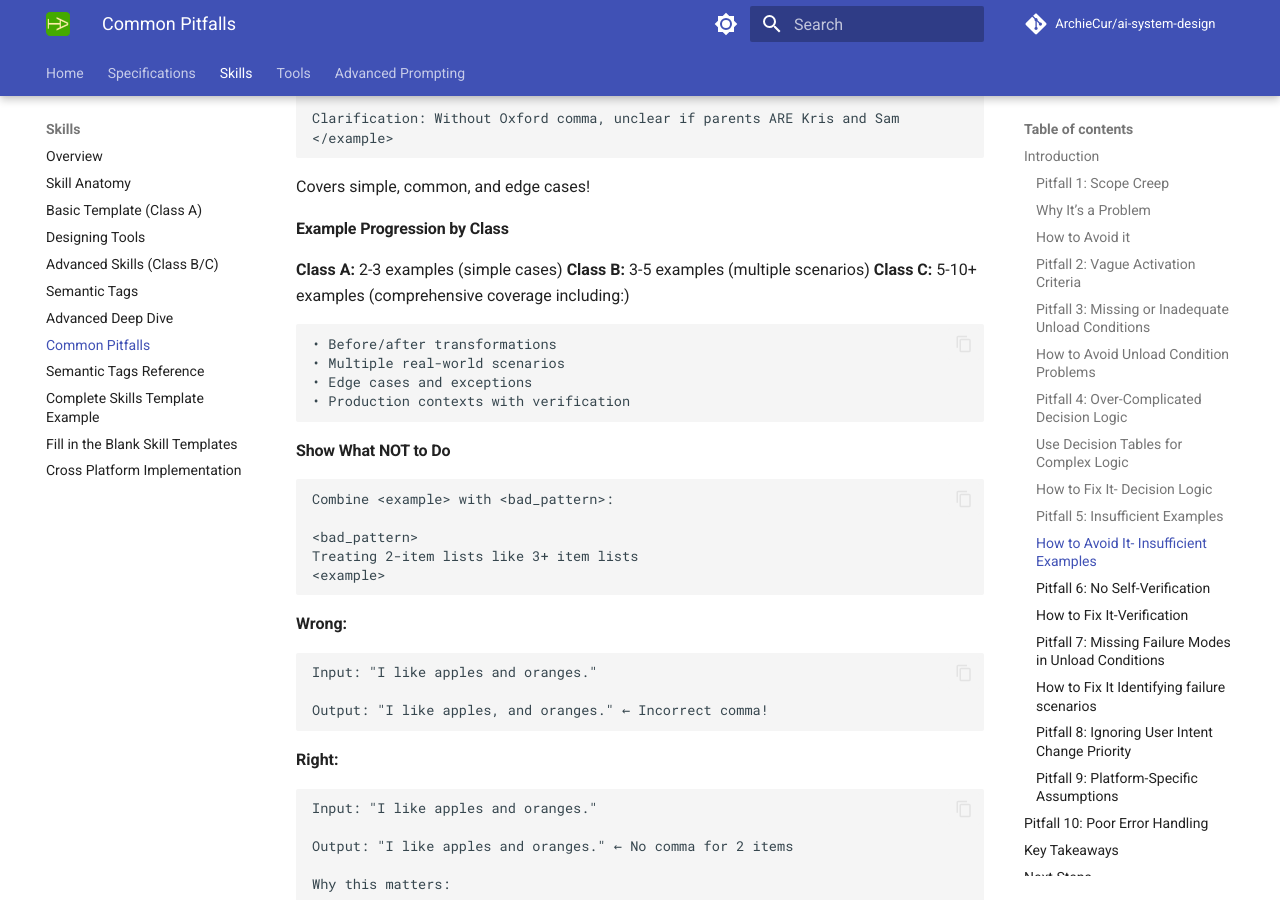
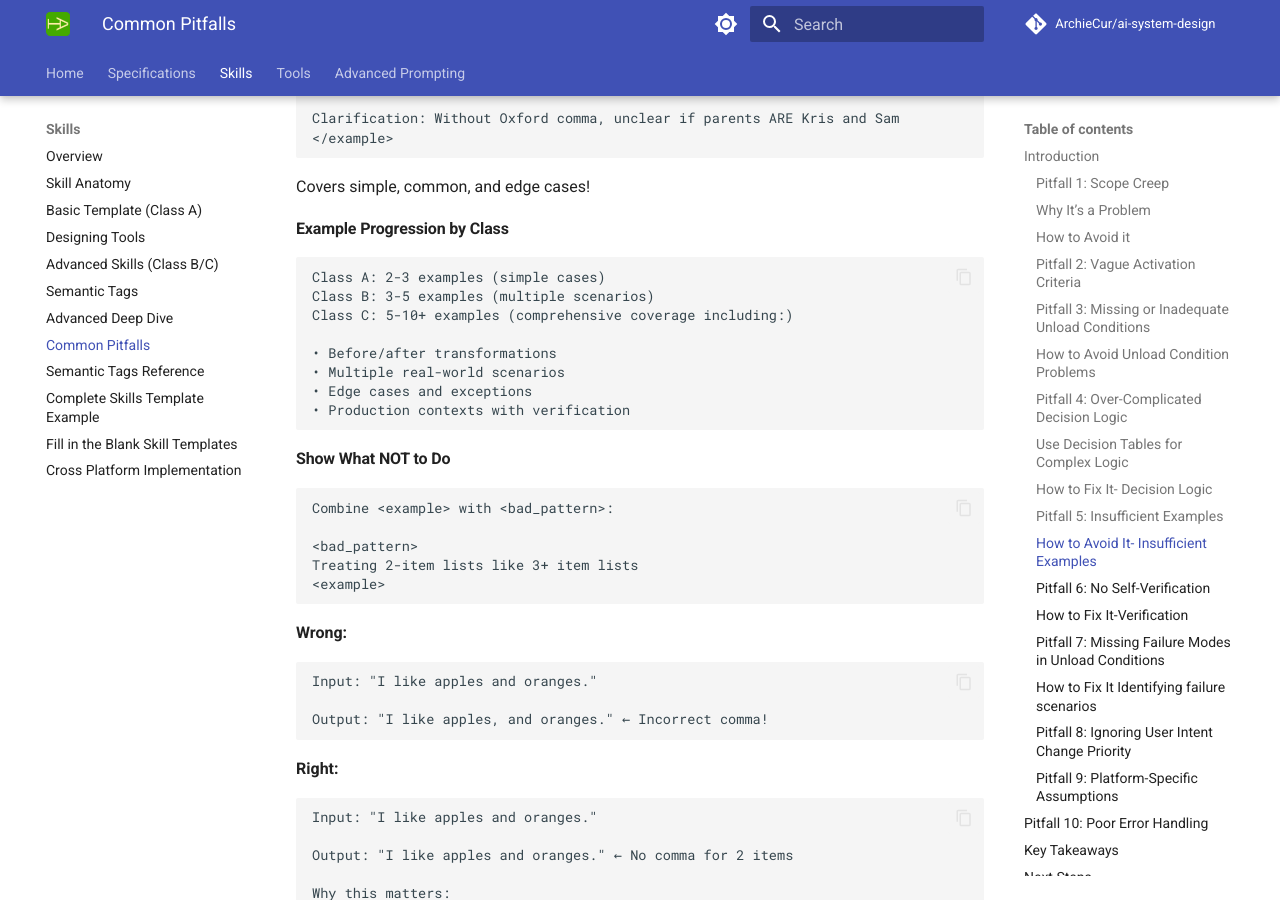
Before and after one commit to ArchieCur/ai-system-design, an MkDocs documentation site: the page built from docs/skills/Skills_1.6_Common_Pitfalls.md, in a window 1280 px wide and 900 px high, scrolled down 14047 px. Built offline with MkDocs 1.6.1 and Material for MkDocs 9.7.7, drawn with Linux system fonts in a browser that asks for light colours; comment, search, counter and statistics services are not loaded.

Commit message:
Update Skills_1.6_Common_Pitfalls.md

````diff
--- a/docs/skills/Skills_1.6_Common_Pitfalls.md
+++ b/docs/skills/Skills_1.6_Common_Pitfalls.md
@@ -763,11 +763,12 @@ Covers simple, common, and edge cases!
 
 #### Example Progression by Class
 
-**Class A:** 2-3 examples (simple cases)
-**Class B:** 3-5 examples (multiple scenarios)
-**Class C:** 5-10+ examples (comprehensive coverage including:)
-
-```text
+```text
+
+Class A: 2-3 examples (simple cases)
+Class B: 3-5 examples (multiple scenarios)
+Class C: 5-10+ examples (comprehensive coverage including:)
+
 • Before/after transformations
 • Multiple real-world scenarios
 • Edge cases and exceptions
````
